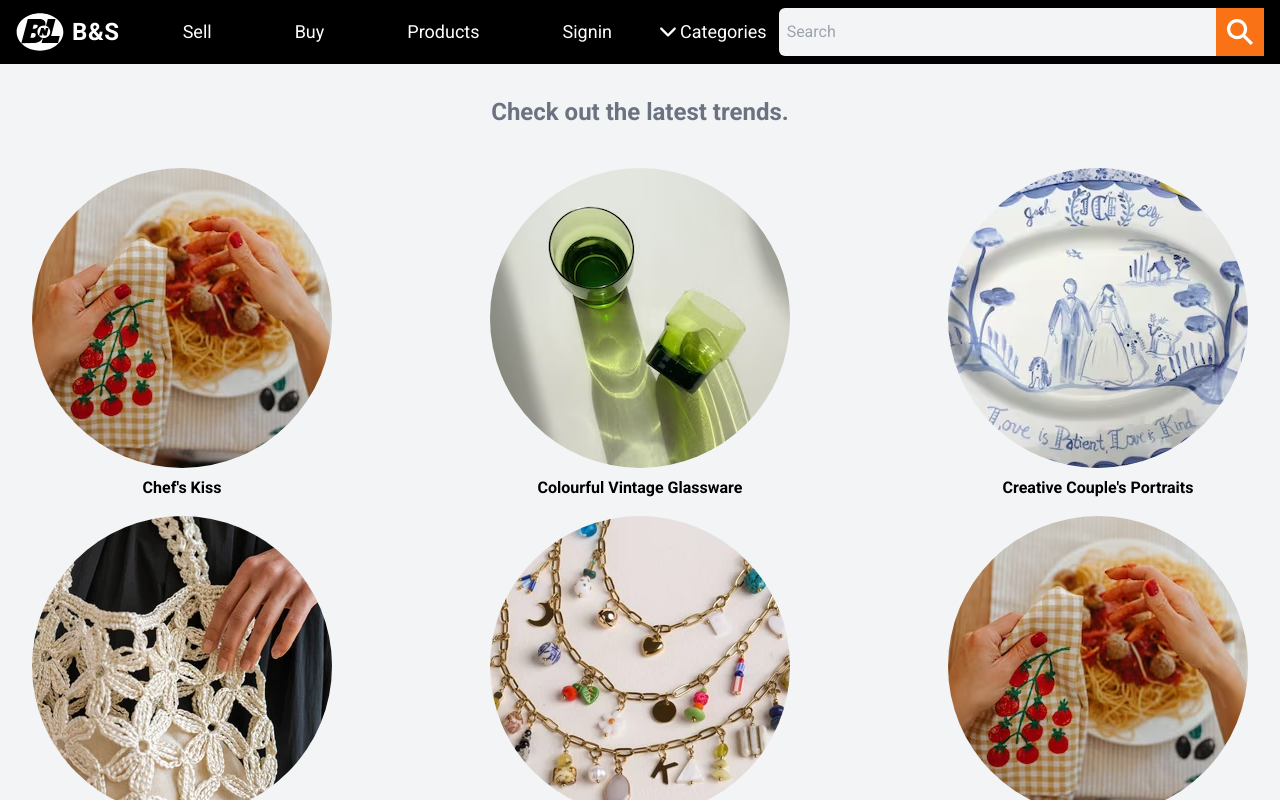
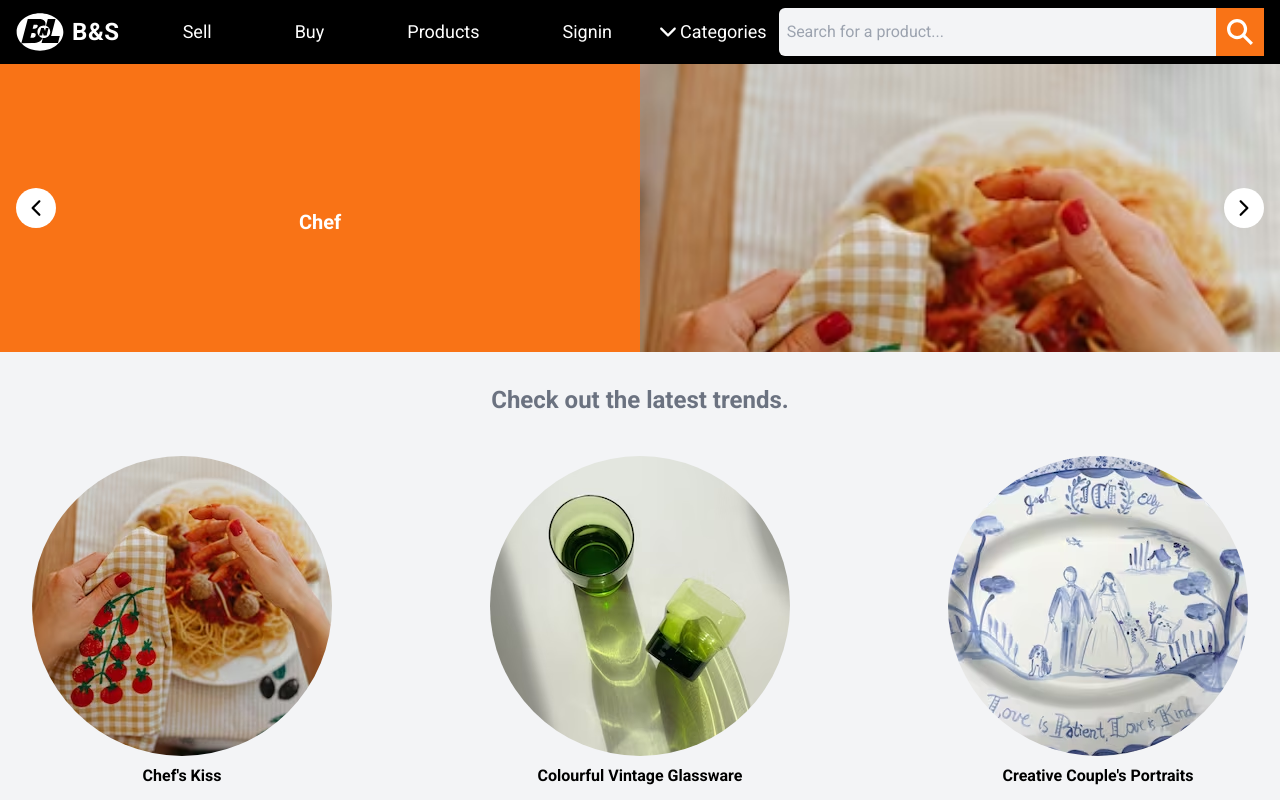
Before and after one commit to GabrielOchieng/Swap-Society, a React (Vite) app: page / in a window 1280 px wide. Shown: the top 800 px of the page. Built offline with nearby package versions, Linux system fonts and the light colour scheme; no server answers.

Commit message:
header component

```diff
--- a/src/components/CategoriesModal.jsx
+++ b/src/components/CategoriesModal.jsx
@@ -22,9 +22,9 @@ const CategoriesModal = ({ onClose }) => {
   }, {});
 
   return (
-    <div className=" z-50 top-60">
-      <div className="fixed w-[75%] sm:w-[50%] md:w-[25%] left-0 top-16 lg:top-0 bg-white rounded shadow-md">
-        <div className="bg-black text-white h-16 p-4 flex justify-between items-center text-2xl font-bold">
+    <div className=" top-60">
+      <div className="fixed w-[75%] z-50 sm:w-[50%] md:w-[25%] left-0 top-16 lg:top-0 bg-white rounded shadow-md">
+        <div className="bg-gray-900 text-white h-16 p-4 flex justify-between items-center text-2xl font-bold">
           <h2>Categories</h2>
           <IoClose className="cursor-pointer" onClick={onClose} />
         </div>
--- /dev/null
+++ b/src/components/Header.jsx
@@ -0,0 +1,78 @@
+import React, { useState } from "react";
+import chef from "../assets/images/chef.avif";
+import decor from "../assets/images/decor.avif";
+import girl from "../assets/images/girl.webp";
+import necklace from "../assets/images/necklace.webp";
+import portrait from "../assets/images/portrait.avif";
+import vintage from "../assets/images/vintage.avif";
+import car from "../assets/images/car.jpeg";
+import { IoIosArrowForward, IoIosArrowBack } from "react-icons/io";
+
+const images = [chef, decor, girl, necklace, portrait, vintage, car]; // Array of image sources
+const texts = [
+  // Array of text content for each image
+  "Chef",
+  "Decor",
+  "Girl",
+  "Necklace",
+  "Portrait",
+  "Vintage",
+  "Cars",
+];
+
+const backgroundColors = [
+  "bg-orange-500",
+  "bg-orange-200",
+  "bg-orange-300",
+  "bg-orange-400",
+  "bg-orange-500",
+  "bg-orange-600",
+  "bg-orange-700",
+];
+
+const Header = () => {
+  const [currentImageIndex, setCurrentImageIndex] = useState(0); // Initial image index
+
+  const handleNextClick = () => {
+    const nextIndex = (currentImageIndex + 1) % images.length; // Wrap around for last image
+    setCurrentImageIndex(nextIndex);
+  };
+
+  const handleBackClick = () => {
+    const nextIndex = (currentImageIndex - 1 + images.length) % images.length; // Handle negative index
+    setCurrentImageIndex(nextIndex);
+  };
+
+  return (
+    <div className="header-container relative w-full h-72 overflow-hidden grid grid-cols-12">
+      <div
+        className={` flex items-center justify-center col-span-6 ${backgroundColors[currentImageIndex]}`}
+      >
+        <h2 className="text-content text-xl text-white absolute top-1/2 font-bold">
+          {texts[currentImageIndex]}
+        </h2>
+      </div>
+
+      <img
+        src={images[currentImageIndex]}
+        alt="Image carousel"
+        className="header-image w-full h-full object-cover object-center col-span-6"
+      />
+
+      <button
+        className="arrow-button absolute left-4 top-1/2 transform -translate-y-1/2 bg-white hover:bg-opacity-75 rounded-full p-2 focus:outline-none focus:ring-2 focus:ring-offset-2 focus:ring-black col-span-1"
+        onClick={handleBackClick}
+      >
+        <IoIosArrowBack size={24} />
+      </button>
+      <button
+        className="arrow-button absolute right-4 top-1/2 transform -translate-y-1/2 bg-white hover:bg-opacity-75 rounded-full p-2 focus:outline-none focus:ring-2 focus:ring-offset-2 focus:ring-black col-span-1 justify-self-end"
+        onClick={handleNextClick}
+      >
+        <IoIosArrowForward size={24} />
+      </button>
+    </div>
+  );
+};
+
+export default Header;
--- a/src/components/SearchBar.jsx
+++ b/src/components/SearchBar.jsx
@@ -6,7 +6,7 @@ const SearchBar = ({ searchTerm, onChange, onSubmit }) => {
       <input
         type="text"
         name="name"
-        placeholder="Search"
+        placeholder="Search for a product..."
         className="flex-1 bg-transparent outline-none p-2 text-black "
         value={searchTerm}
         onChange={onChange}
--- a/src/components/Trends.jsx
+++ b/src/components/Trends.jsx
@@ -4,6 +4,7 @@ import girl from "../assets/images/girl.webp";
 import necklace from "../assets/images/necklace.webp";
 import portrait from "../assets/images/portrait.avif";
 import vintage from "../assets/images/vintage.avif";
+import car from "../assets/images/car.jpeg";
 
 const Trends = () => {
   return (
@@ -35,6 +36,10 @@ const Trends = () => {
           <h6 className="font-semibold">Charm Necklaces</h6>
         </div>
         <div className="flex flex-col items-center gap-2">
+          <img src={car} alt="trending items" className="rounded-full" />
+          <h6 className="font-semibold">Cars</h6>
+        </div>
+        <div className="flex flex-col items-center gap-2">
           <img src={decor} alt="trending items" className="rounded-full" />
           <h6 className="font-semibold">Chrome Decor</h6>
         </div>
--- a/src/pages/HomePage.jsx
+++ b/src/pages/HomePage.jsx
@@ -2,10 +2,12 @@ import React from "react";
 import Details from "../components/Details";
 import Trends from "../components/Trends";
 import Products from "../components/Products";
+import Header from "../components/Header";
 
 const HomePage = () => {
   return (
     <>
+      <Header />
       <Trends />
       <Products />
       <Details />
--- a/src/pages/ProductCreationPage.jsx
+++ b/src/pages/ProductCreationPage.jsx
@@ -86,7 +86,8 @@ const ProductCreationPage = () => {
   };
 
   return (
-    <div className="container mx-auto px-4 py-10">
+    <div className="bg-gray-100">
+      <div className="container mx-auto px-4 py-10 ">
         <h1 className="text-3xl font-semibold mb-4">Create Product</h1>
         <form onSubmit={handleSubmit}>
           <div className="mb-4">
@@ -183,12 +184,13 @@ const ProductCreationPage = () => {
           </div>
           <button
             type="submit"
-          className="bg-blue-500 hover:bg-blue-700 text-white font-bold py-2 px-4 rounded focus:outline-none focus:ring-2 focus:ring-offset-2 focus:ring-blue-700"
+            className="bg-orange-500 hover:bg-orange-700 text-white font-bold py-2 px-4 rounded focus:outline-none focus:ring-2 focus:ring-offset-2 focus:ring-blue-700"
           >
             Create Product
           </button>
         </form>
       </div>
+    </div>
   );
 };
 
```
Also changed, not shown: src/components/Products.jsx (+0 -7 lines). Lines whose indentation alone changed are shown as unchanged.
